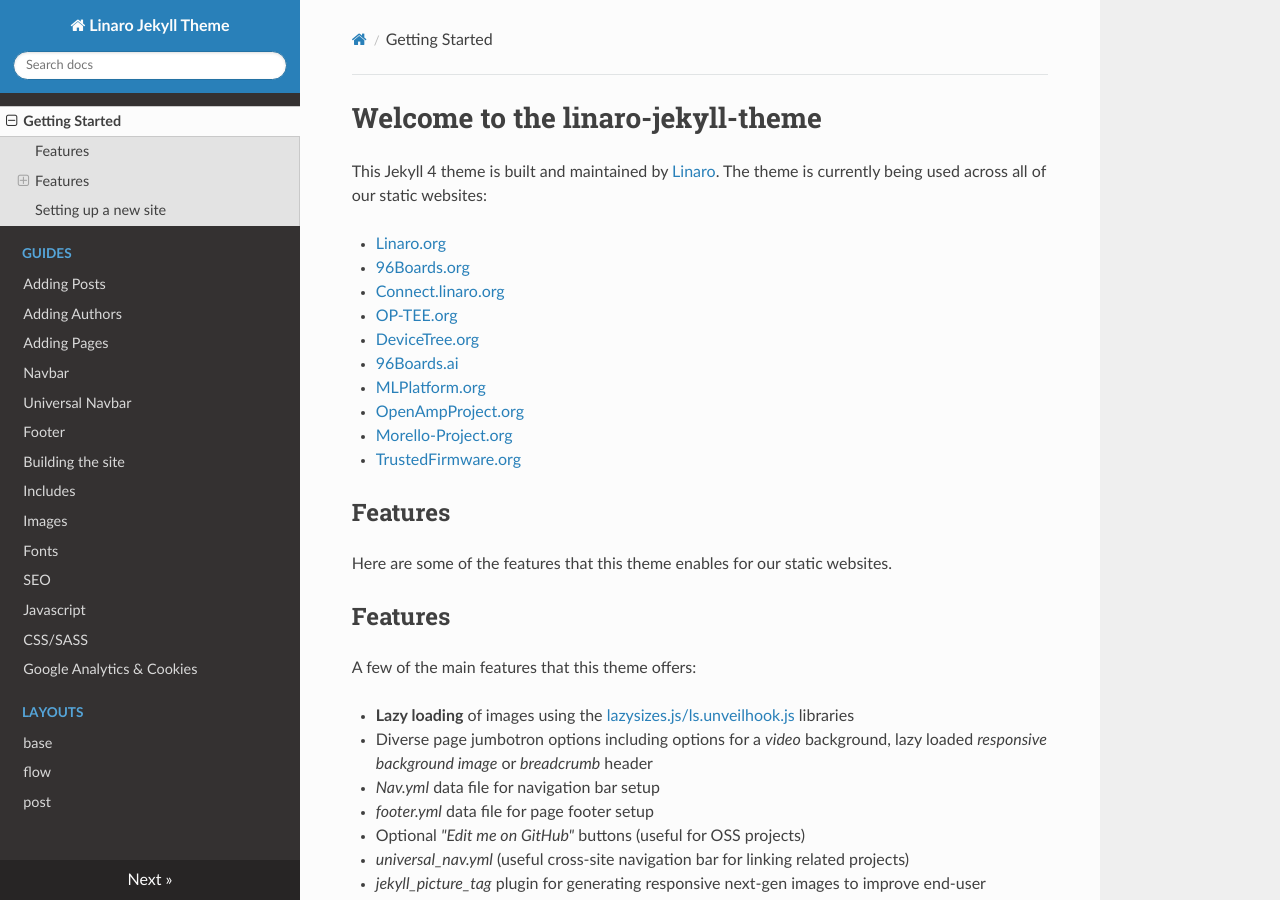
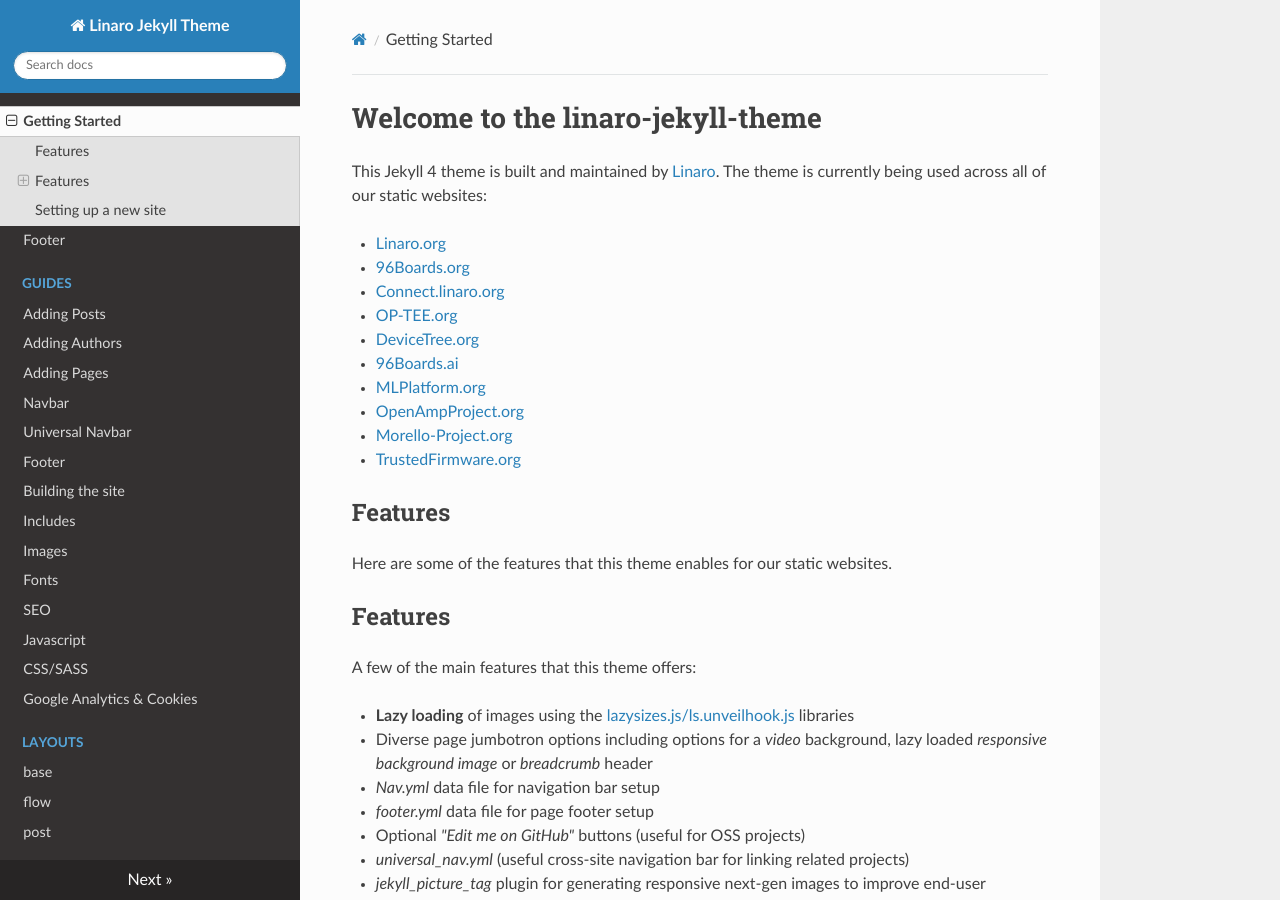
Before and after one commit to linaro-marketing/linaro-jekyll-theme, an MkDocs documentation site: the page built from docs/index.md, in a window 1280 px wide and 900 px high. Built offline with MkDocs 1.6.1, drawn with Linux system fonts in a browser that asks for light colours; nearby versions of some CDN libraries.

Commit message:
Added link to footer doc

```diff
--- a/mkdocs.yml
+++ b/mkdocs.yml
@@ -1,6 +1,7 @@
 site_name: Linaro Jekyll Theme
 nav:
   - "Getting Started": index.md
+  - Footer: Footer.md
   - Guides:
       - "Adding Posts": AddingPosts.md
       - "Adding Authors": AddingAuthors.md
```
